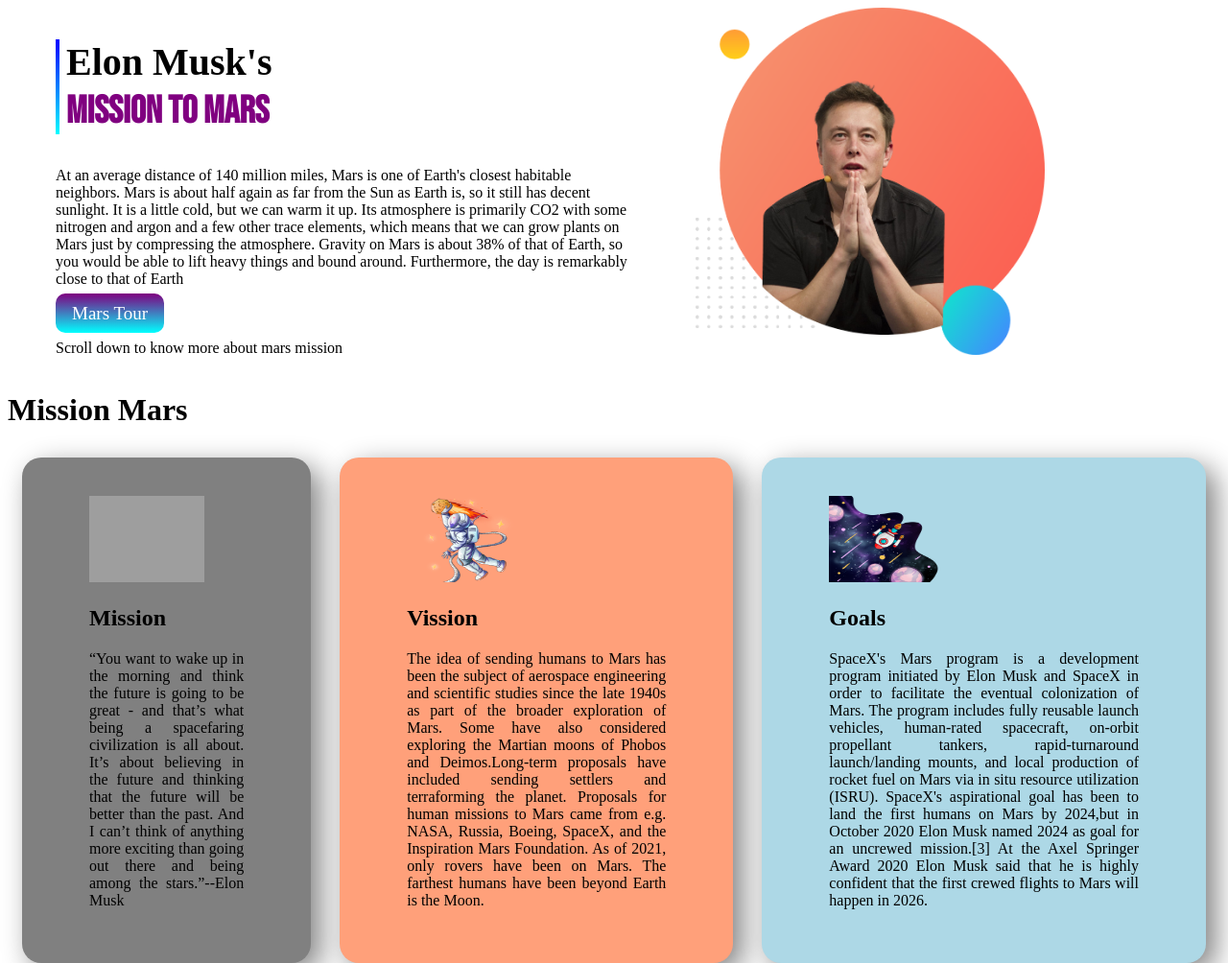
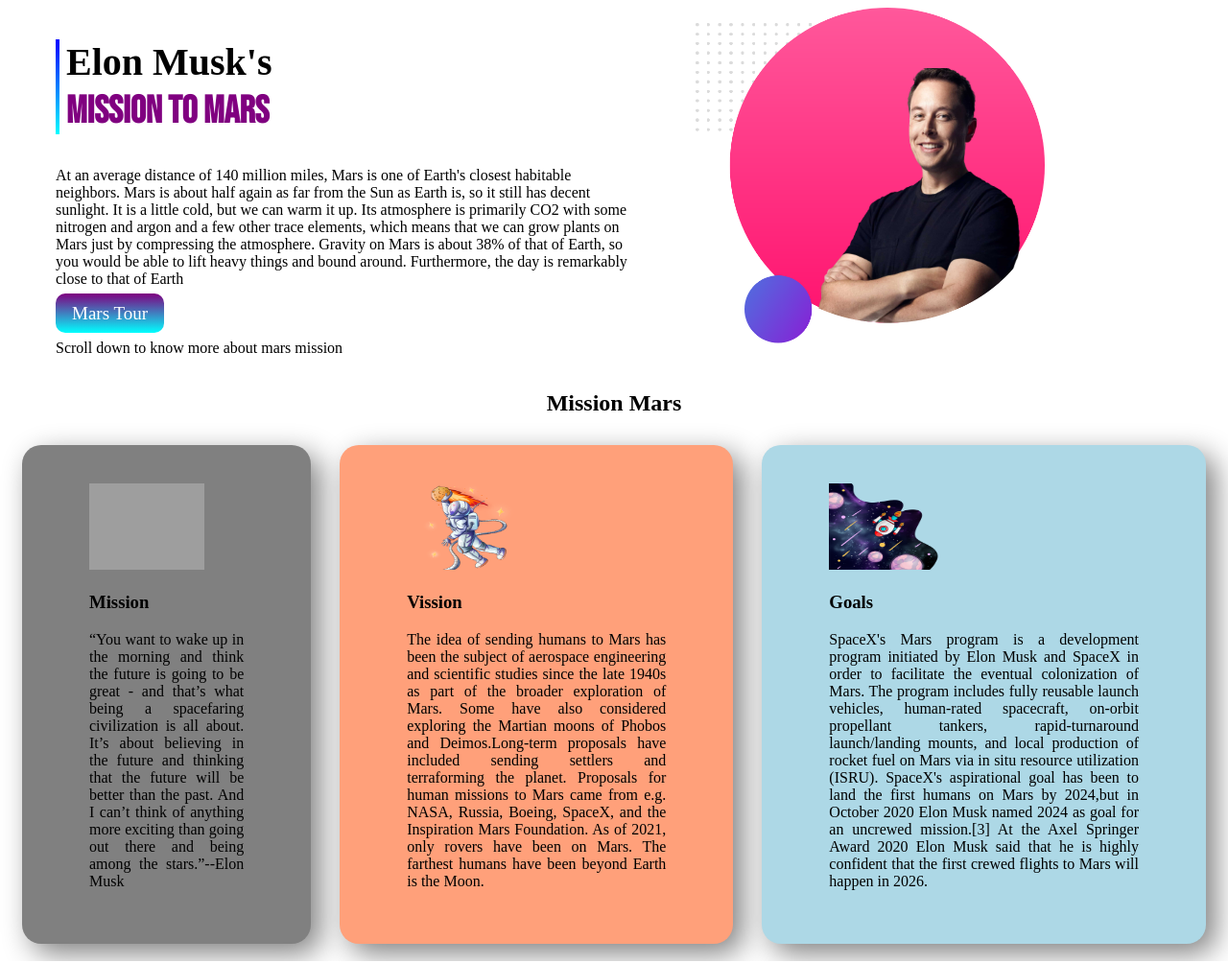
Before and after one commit to NafisRaihan/assignment-a, a plain HTML site: page index.html in a window 1280 px wide. Shown: the top 1004 px of the page at 96% size. Drawn offline with Linux system fonts and the light colour scheme; grey boxes are pictures that could not be loaded.

Commit message:
three box section and elon musk pic editted

```diff
--- a/index.html
+++ b/index.html
@@ -32,27 +32,26 @@
         </div>
 
         <div class="half-width">
-            <img src="images/elon1.png" alt="photo of elon musk">
+            <img src="images/elon2.png" alt="photo of elon musk">
         </div>
     </section>
-    <h1 class="middle-head">Mission Mars</h1>
-   </p>
+    <h2>Mission Mars</h2>
     <section class="three-box">
         <div class="space-box-a">
             <img class="space-image" src="images/mission.png" alt="space illustration">
-            <h2>Mission</h2>
+            <h3>Mission</h3>
             <p>“You want to wake up in the morning and think the future is going to be great - and that’s what being a spacefaring civilization is all about. It’s about believing in the future and thinking that the future will be better than the past. And I can’t think of anything more exciting than going out there and being among the stars.”--Elon Musk  </p>
         </div>
         <div class="space-box-b">
             <img class="space-image" src="images/vission.png" alt="astronaut illustration">
-             <h2>Vission</h2>
+             <h3>Vission</h3>
         <p>
             The idea of sending humans to Mars has been the subject of aerospace engineering and scientific studies since the late 1940s as part of the broader exploration of Mars. Some have also considered exploring the Martian moons of Phobos and Deimos.Long-term proposals have included sending settlers and terraforming the planet. Proposals for human missions to Mars came from e.g. NASA, Russia, Boeing, SpaceX, and the Inspiration Mars Foundation. As of 2021, only rovers have been on Mars. The farthest humans have been beyond Earth is the Moon.
         </p>
     </div>
     <div class="space-box-c">
         <img class="space-image" src="images/goal.png" alt="astronaut illustration">
-        <h2>Goals</h2>
+        <h3>Goals</h3>
         <p>SpaceX's Mars program is a development program initiated by Elon Musk and SpaceX in order to facilitate the eventual colonization of Mars. The program includes fully reusable launch vehicles, human-rated spacecraft, on-orbit propellant tankers, rapid-turnaround launch/landing mounts, and local production of rocket fuel on Mars via in situ resource utilization (ISRU). SpaceX's aspirational goal has been to land the first humans on Mars by 2024,but in October 2020 Elon Musk named 2024 as goal for an uncrewed mission.[3] At the Axel Springer Award 2020 Elon Musk said that he is highly confident that the first crewed flights to Mars will happen in 2026.</p>
     </div>
     </section>
--- a/style.css
+++ b/style.css
@@ -70,7 +70,6 @@
     box-shadow: 10px 10px 30px grey;
 }
 
+h2{
+    text-align: center;
 }
-.middle-head{
-    margin-left: 40px;
-}
```
